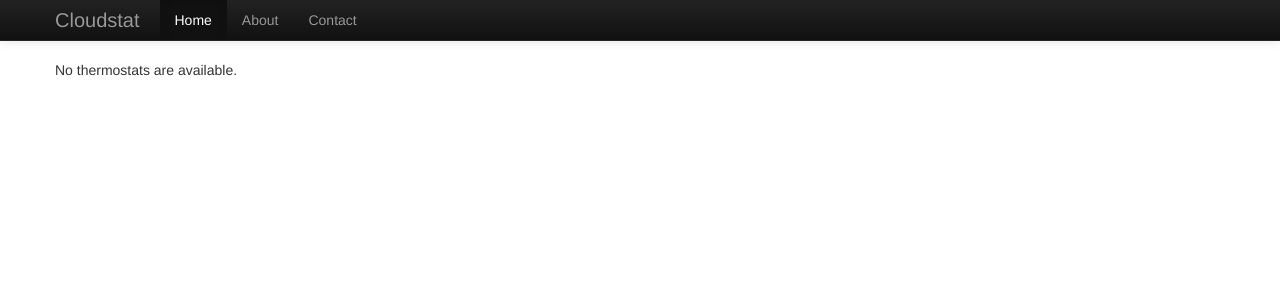
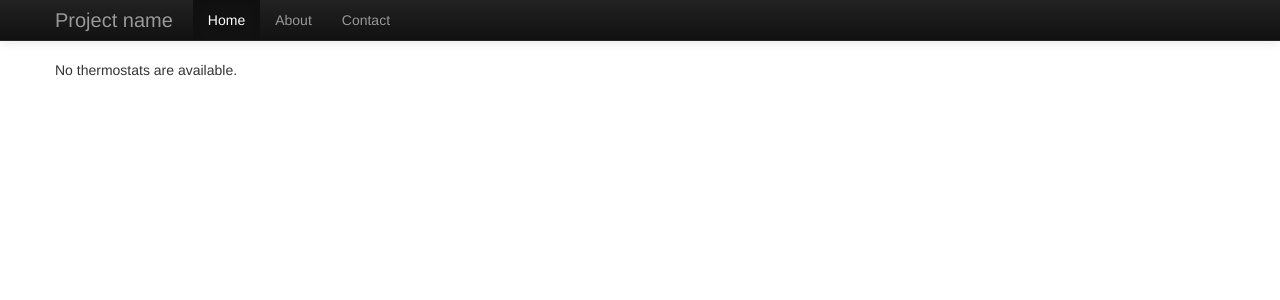
Before and after one commit to grantgeorge/sdp, a Django app: page /thermostats/ in a window 1280 px wide. Shown: the top 300 px of the page. Run offline with Django 3.2, Linux system fonts and the light colour scheme; data that the repository does not hold is empty; some libraries are stand-ins or nearby versions.

Commit message:
add bootstrap

```diff
--- a/thermostats/templates/thermostats/index.html
+++ b/thermostats/templates/thermostats/index.html
@@ -25,21 +25,14 @@
             <span class="icon-bar"></span>
             <span class="icon-bar"></span>
           </button>
-  				<a class="brand" href="#">Cloudstat</a>
-				<div class="nav-collapse collapse" style="height:auto;">
+          <a class="brand" href="#">Project name</a>
+          <div class="nav-collapse collapse">
             <ul class="nav">
-  						<li class="active">
-  							<a href="#">Home</a>
-  						</li>
-  						<li>
-  							<a href="#about">About</a>
-  						</li>
-  						<li>
-  							<a href="#contact">Contact</a>
-  						</li>
+              <li class="active"><a href="#">Home</a></li>
+              <li><a href="#about">About</a></li>
+              <li><a href="#contact">Contact</a></li>
             </ul>
-  				</div>
-  				<!-- /.nav-collapse -->
+          </div><!--/.nav-collapse -->
         </div>
       </div>
     </div>
```
Lines whose indentation alone changed are shown as unchanged.
